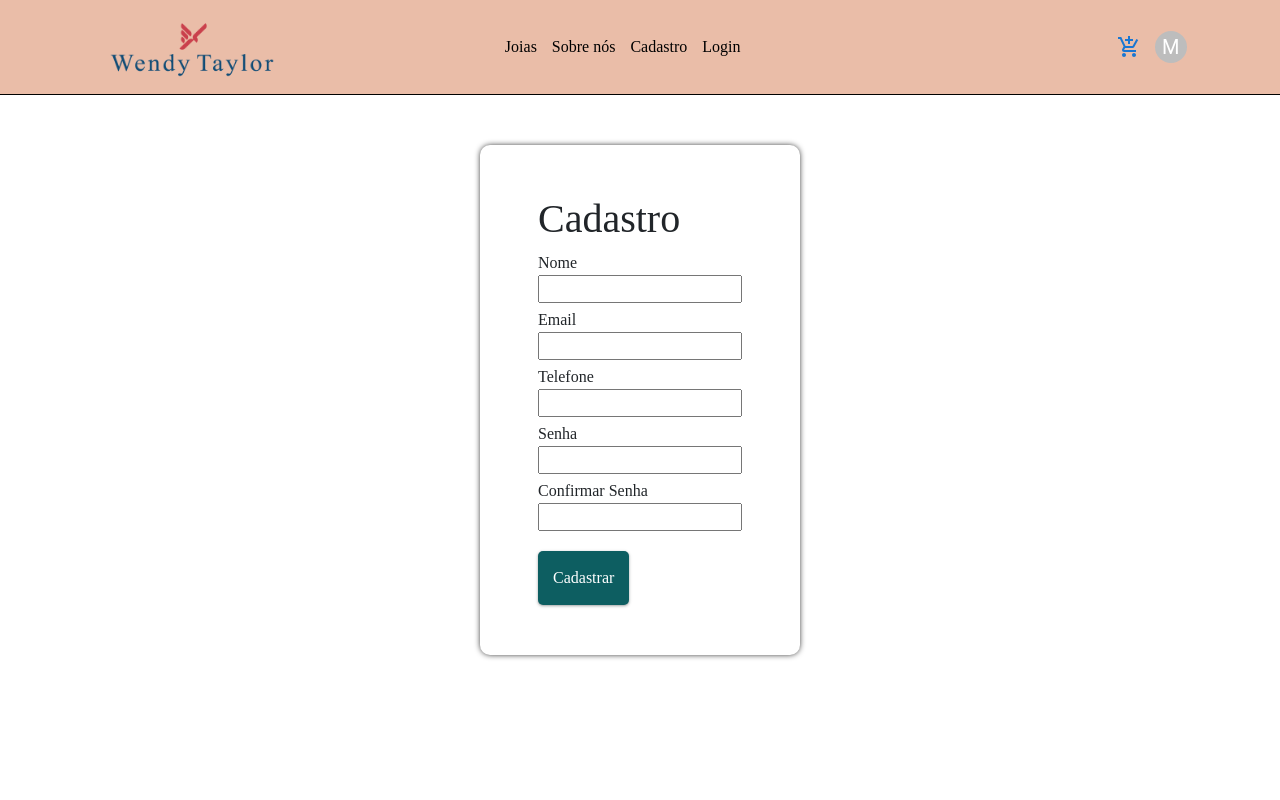
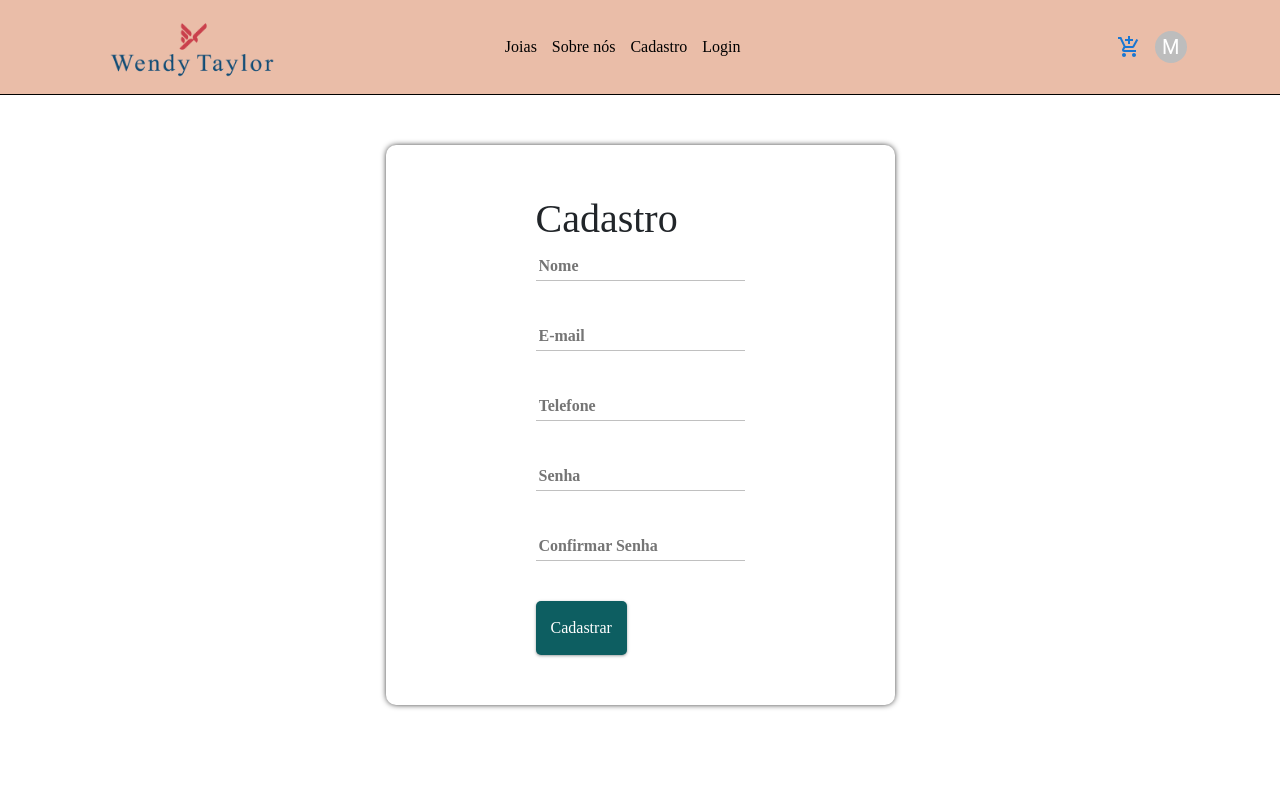
Before and after one commit to G-Ladeira/PI-React, a React (Create React App) app: page /cadastro in a window 1280 px wide. Shown: the top 800 px of the page. Built offline with nearby package versions, Linux system fonts and the light colour scheme.

Commit message:
patronizando moxes cadastro/login

```diff
--- a/src/components/cadastroUsuario/cadastro.sass
+++ b/src/components/cadastroUsuario/cadastro.sass
@@ -9,9 +9,9 @@
     webkit-box-shadow: 0px 0px 6px -1px #000000
     box-shadow: 0px 0px 6px -1px #000000
     border-radius: 10px
-    width: 25%
+    width: fit-content
     height: 100%
-    padding: 50px 10px
+    padding: 50px 150px
     background-color: white
     margin: 0 auto
     display: flex
@@ -23,7 +23,15 @@
 .cadastroInput
     display: flex
     flex-direction: column
-    margin-bottom: 5px
+    margin-bottom:20px
+
+.cadastroInput input
+    border: none
+    border-bottom: 1px solid silver
+    outline: none
+    font-weight: 600
+    color: #0d5e61
+    padding-left: 3px
 
 .cadastroSesenha
     margin-bottom: 20px
--- a/src/components/cadastroUsuario/index.jsx
+++ b/src/components/cadastroUsuario/index.jsx
@@ -29,28 +29,23 @@ const CadastroUsuario = () => {
 
         <div className="cadastroForm">
           <div className="cadastroInput">
-            <label>Nome</label>
-            <input type="text" value={nome} onChange={(e) => setNome(e.target.value)} />
+            <input type="text" placeholder='Nome' value={nome} onChange={(e) => setNome(e.target.value)} />
           </div>
 
           <div className="cadastroInput">
-            <label>Email</label>
-            <input type="email" value={email} onChange={(e) => setEmail(e.target.value)} />
+            <input type="email" placeholder='E-mail' value={email} onChange={(e) => setEmail(e.target.value)} />
           </div>
 
           <div className="cadastroInput">
-            <label>Telefone</label>
-            <input type="telefone" value={senha} onChange={(e) => setSenha(e.target.value)} />
+            <input type="telefone" placeholder='Telefone' value={senha} onChange={(e) => setSenha(e.target.value)} />
           </div>
 
           <div className="cadastroInput">
-            <label>Senha</label>
-            <input type="password" value={senha} onChange={(e) => setSenha(e.target.value)} />
+            <input type="password" placeholder='Senha' value={senha} onChange={(e) => setSenha(e.target.value)} />
           </div>
 
           <div className="cadastroInput cadastroSesenha">
-            <label>Confirmar Senha</label>
-            <input type="password" value={confirmarSenha} onChange={(e) => setConfirmarSenha(e.target.value)} />
+            <input type="password" placeholder='Confirmar Senha' value={confirmarSenha} onChange={(e) => setConfirmarSenha(e.target.value)} />
           </div>
 
 
--- a/src/components/login/LoginCad.jsx
+++ b/src/components/login/LoginCad.jsx
@@ -26,7 +26,7 @@ function LoginCadastro() {
         <div className='box-login'>
 
           <div className='box'>
-            <h2>Faça o seu login agora</h2>
+            <h2 className="titulo">Faça o seu login agora</h2>
             <input type="email" name='email' id='email' placeholder='E-mail' />
             <input type='password' name='password' id='Senha' placeholder='Senha' />
 
--- a/src/components/login/login.sass
+++ b/src/components/login/login.sass
@@ -6,16 +6,17 @@
 
 
 #container
-    width: 320px
-    height: 520px
+    width: fit-content
     border-radius: 10px
     webkit-box-shadow: 0px 0px 6px -1px #000000
     box-shadow: 0px 0px 6px -1px #000000
+    padding: 50px 10px
 
+.titulo
+    margin-bottom: 20px
 
-
-#email
-    width: 80%
+input
+    width: 100%
     height: 30px
     border: none
     border-bottom: 1px solid silver
@@ -23,17 +24,7 @@
     font-weight: 600
     color: #0d5e61
     padding-left: 3px
-
-#Senha
-    width: 80%
-    height: 30px
-    border: none
-    border-bottom: 1px solid silver
-    outline: none
-    font-weight: 600
-    color: #0d5e61
-    padding-left: 3px
-
+    margin-bottom: 20px
 .button
     cursor: pointer
     width: 120px
@@ -47,13 +38,12 @@
 
 .box-login
     width: 320px
-    height: 520px
     border-radius: 10px
     background: rgb(255, 255, 255)
     display: flex
     flex-direction: column
-    justify-content: center
     align-items: center
+
 
     .box
         width: 80%
```
